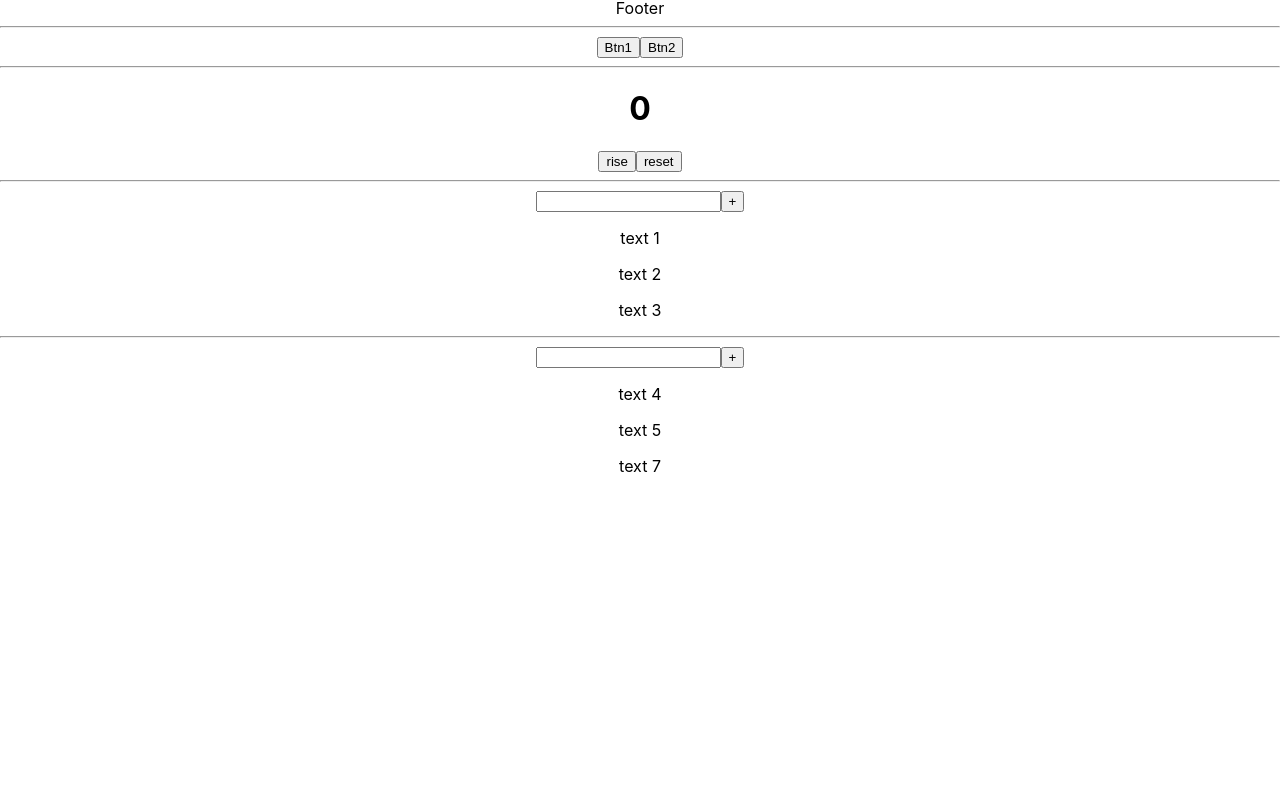
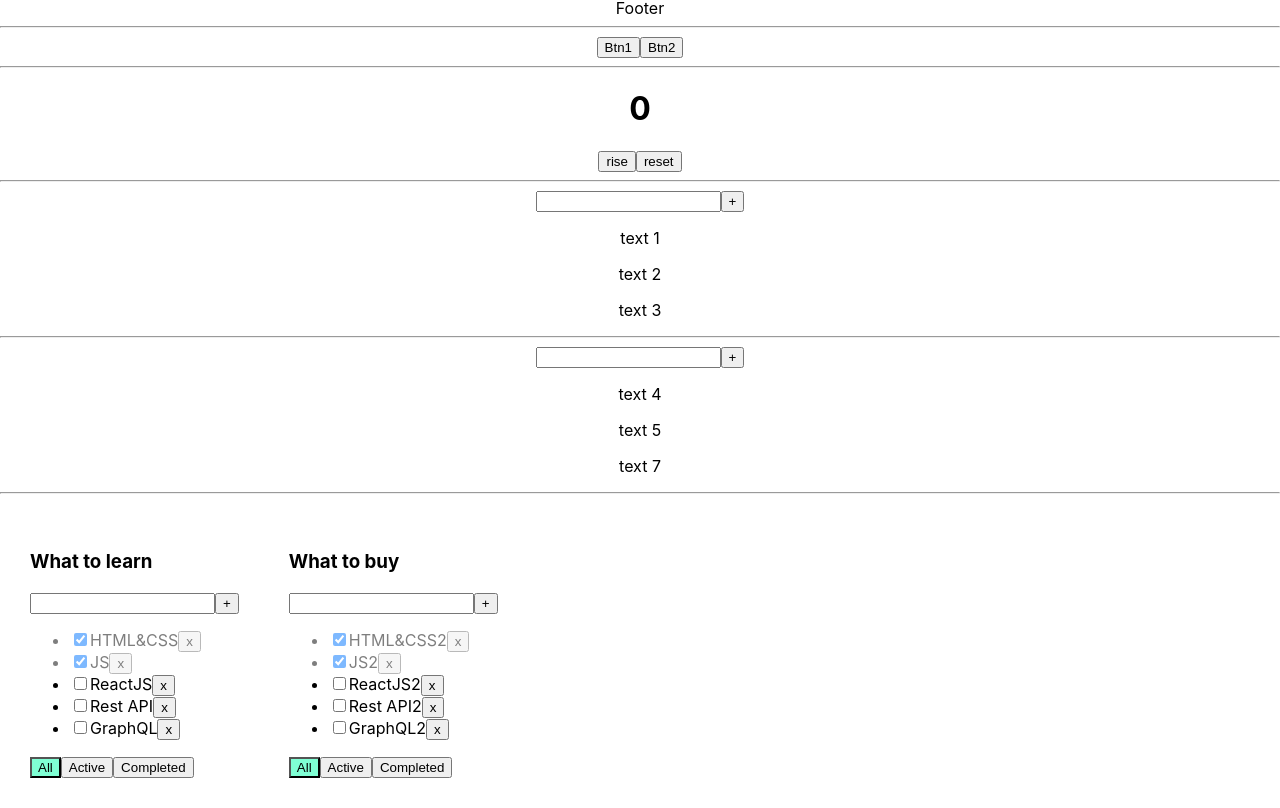
Before and after one commit to Yaroslav-Mig/micro-tasks, a React (Create React App) app: page / in a window 1280 px wide. Shown: the part 747-1555 px from the top of the page. Before the commit the page ends 1239 px from the top, so only its background shows below. Built offline with nearby package versions, Linux system fonts and the light colour scheme.

Commit message:
feat: implement todolist and functions

```diff
--- a/package.json
+++ b/package.json
@@ -10,10 +10,12 @@
     "@types/node": "^16.11.26",
     "@types/react": "^17.0.43",
     "@types/react-dom": "^17.0.14",
+    "@types/uuid": "^8.3.4",
     "react": "^18.0.0",
     "react-dom": "^18.0.0",
     "react-scripts": "5.0.0",
     "typescript": "^4.6.3",
+    "uuid": "^9.0.0",
     "web-vitals": "^2.1.4"
   },
   "scripts": {
--- /dev/null
+++ b/src/03/AppTodoList.tsx
@@ -0,0 +1,112 @@
+import React, { useState } from 'react';
+import { v1 } from 'uuid';
+import s from './TodoList.module.css';
+import TodoList from './TodoList';
+
+export type FilterValuesType = 'all' | 'active' | 'completed';
+
+export type TaskType = {
+  id: string;
+  title: string;
+  isDone: boolean;
+};
+
+type TasksStateType = {
+  [key: string]: Array<TaskType>;
+};
+
+type TodoListType = {
+  id: string;
+  title: string;
+  filter: FilterValuesType;
+};
+
+const getFilteredTasks = (tasks: TaskType[], filter: FilterValuesType): TaskType[] => {
+  switch (filter) {
+    case 'active':
+      return tasks.filter((task) => task.isDone === false);
+
+    case 'completed':
+      return tasks.filter((task) => task.isDone === true);
+
+    default:
+      return tasks;
+  }
+};
+
+const AppTodoList = (): JSX.Element | null => {
+  let todoListID_1 = v1();
+  let todoListID_2 = v1();
+
+  let [todoLists, setTodoLists] = useState<Array<TodoListType>>([
+    { id: todoListID_1, title: 'What to learn', filter: 'all' },
+    { id: todoListID_2, title: 'What to buy', filter: 'all' },
+  ]);
+
+  let [tasks, setTasks] = useState<TasksStateType>({
+    [todoListID_1]: [
+      { id: v1(), title: 'HTML&CSS', isDone: true },
+      { id: v1(), title: 'JS', isDone: true },
+      { id: v1(), title: 'ReactJS', isDone: false },
+      { id: v1(), title: 'Rest API', isDone: false },
+      { id: v1(), title: 'GraphQL', isDone: false },
+    ],
+    [todoListID_2]: [
+      { id: v1(), title: 'HTML&CSS2', isDone: true },
+      { id: v1(), title: 'JS2', isDone: true },
+      { id: v1(), title: 'ReactJS2', isDone: false },
+      { id: v1(), title: 'Rest API2', isDone: false },
+      { id: v1(), title: 'GraphQL2', isDone: false },
+    ],
+  });
+
+  function changeTodoListFilter(id: string, filter: FilterValuesType) {
+    const updatedTodoLists = todoLists.map((tl) => (tl.id === id ? { ...tl, filter } : tl));
+    setTodoLists(updatedTodoLists);
+  }
+
+  //TODO: functions for tasks
+
+  const addTask = (todoListID: string, title: string): void => {
+    const newTask = {
+      id: v1(),
+      title,
+      isDone: false,
+    };
+    const kitTasks = [newTask, ...tasks[todoListID]];
+    setTasks({ ...tasks, [todoListID]: kitTasks });
+  };
+
+  const removeTask = (todoListID: string, id: string): void => {
+    let filteredTasks = tasks[todoListID].filter((task) => task.id !== id);
+    setTasks({ ...tasks, [todoListID]: filteredTasks });
+  };
+
+  const changeTaskStatus = (todoListID: string, id: string, isDone: boolean): void => {
+    const updatedTasks = tasks[todoListID].map((task) =>
+      task.id === id ? { ...task, isDone } : task
+    );
+    setTasks({ ...tasks, [todoListID]: updatedTasks });
+  };
+
+  const mappedTodoLists = todoLists.map((tl: TodoListType): JSX.Element => {
+    let filteredTasks = getFilteredTasks(tasks[tl.id], tl.filter);
+
+    return (
+      <TodoList
+        todoListID={tl.id}
+        title={tl.title}
+        tasks={filteredTasks}
+        filter={tl.filter}
+        addTask={addTask}
+        removeTask={removeTask}
+        changeTaskStatus={changeTaskStatus}
+        changeTodoListFilter={changeTodoListFilter}
+      />
+    );
+  });
+
+  return <div className={s.App}>{mappedTodoLists}</div>;
+};
+
+export default AppTodoList;
--- /dev/null
+++ b/src/03/TodoList.module.css
@@ -0,0 +1,26 @@
+.App {
+  padding: 30px;
+  display: flex;
+	flex-flow: row wrap;
+	text-align: initial;
+}
+
+.App > div {
+  margin-right: 50px;
+}
+
+.error {
+  border: red 1px solid;
+}
+
+.error_message {
+  color: red;
+}
+
+.active_filter {
+  background-color: aquamarine;
+}
+
+.is_done {
+  opacity: 0.5;
+}
--- /dev/null
+++ b/src/03/TodoList.tsx
@@ -0,0 +1,102 @@
+import React, { ChangeEvent, FC, KeyboardEvent, useState } from 'react';
+import s from './TodoList.module.css';
+import { FilterValuesType, TaskType } from './AppTodoList';
+
+type TodoListProps = {
+  todoListID: string;
+  title: string;
+  tasks: Array<TaskType>;
+  filter: FilterValuesType;
+  addTask: (todoListID: string, title: string) => void;
+  removeTask: (todoListID: string, taskID: string) => void;
+  changeTaskStatus: (todoListID: string, taskID: string, status: boolean) => void;
+  changeTodoListFilter: (todoListID: string, filter: FilterValuesType) => void;
+};
+
+const TodoList: FC<TodoListProps> = (props) => {
+  const {
+    todoListID,
+    title,
+    tasks,
+    filter,
+    addTask,
+    removeTask,
+    changeTodoListFilter,
+    changeTaskStatus,
+  } = props;
+
+  let [taskTitle, setTaskTitle] = useState('');
+  let [error, setError] = useState<string | null>(null);
+
+  const addTaskHandler = () => {
+    if (taskTitle.trim()) {
+      addTask(todoListID, taskTitle.trim());
+      setTaskTitle('');
+    } else {
+      setError('Title is required');
+    }
+  };
+
+  const onChangeHandler = (e: ChangeEvent<HTMLInputElement>) => {
+    setTaskTitle(e.currentTarget.value);
+  };
+
+  const onKeyPressHandler = (e: KeyboardEvent<HTMLInputElement>) => {
+    setError(null);
+    e.ctrlKey && e.key === 'Enter' && addTaskHandler();
+  };
+  const onFilterHandler = (filter: FilterValuesType): void => {
+    changeTodoListFilter(todoListID, filter);
+  };
+
+  const mappedTasks = tasks.map((task) => {
+    const onRemoveHandler = () => removeTask(todoListID, task.id);
+    const onStatusHandler = (e: ChangeEvent<HTMLInputElement>) =>
+      changeTaskStatus(todoListID, task.id, e.currentTarget.checked);
+
+    const statusTaskClass = task.isDone ? `${s.is_done}` : '';
+
+    return (
+      <li key={task.id} className={statusTaskClass}>
+        <input type='checkbox' checked={task.isDone} onChange={onStatusHandler} />
+        <span>{task.title}</span>
+        <button onClick={onRemoveHandler}>x</button>
+      </li>
+    );
+  });
+
+  const inputClass = error ? `${s.error}` : '';
+  const allBtnClass = filter === 'all' ? `${s.active_filter}` : '';
+  const activeBtnClass = filter === 'active' ? `${s.active_filter}` : '';
+  const completedBtnClass = filter === 'completed' ? `${s.active_filter}` : '';
+
+  return (
+    <div>
+      <h3>{title}</h3>
+      <div>
+        <input
+          value={taskTitle}
+          className={inputClass}
+          onChange={onChangeHandler}
+          onKeyPress={onKeyPressHandler}
+        />
+        <button onClick={addTaskHandler}>+</button>
+        {error && <div className={s.error_message}>{error}</div>}
+      </div>
+      <ul>{mappedTasks}</ul>
+      <div>
+        <button className={allBtnClass} onClick={() => onFilterHandler('all')}>
+          All
+        </button>
+        <button className={activeBtnClass} onClick={() => onFilterHandler('active')}>
+          Active
+        </button>
+        <button className={completedBtnClass} onClick={() => onFilterHandler('completed')}>
+          Completed
+        </button>
+      </div>
+    </div>
+  );
+};
+
+export default TodoList;
--- a/src/App.tsx
+++ b/src/App.tsx
@@ -8,6 +8,7 @@ import { UseState } from './01/UseState';
 import { FullInput, MessagesType } from './02/FullInput';
 import { Input } from './02/Input';
 import { Button } from './02/Button';
+import AppTodoList from './03/AppTodoList';
 
 function App() {
   const [messages, setMessages] = useState<Array<MessagesType>>([
@@ -69,7 +70,9 @@ function App() {
       <hr />
       <Input value={title} onChange={setTitle} />
       <Button name={'+'} addMessage={onClickBtnHandler} />
-      <div>{mappedMessages2}</div>
+			<div>{mappedMessages2}</div>
+			<hr />
+			<AppTodoList/>
     </div>
   );
 }
```
Also changed, not shown: 1 other file (tests, documents, lock files or other folders).
